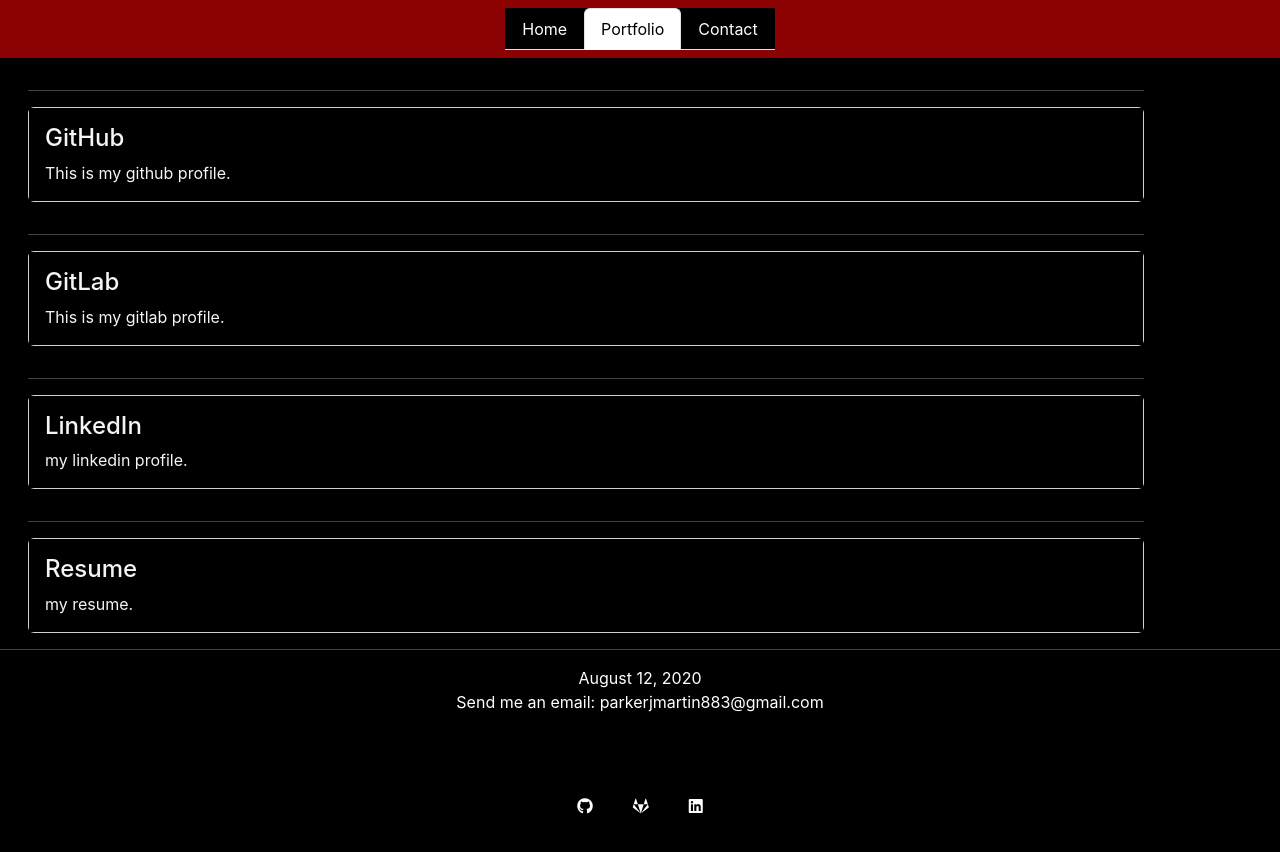
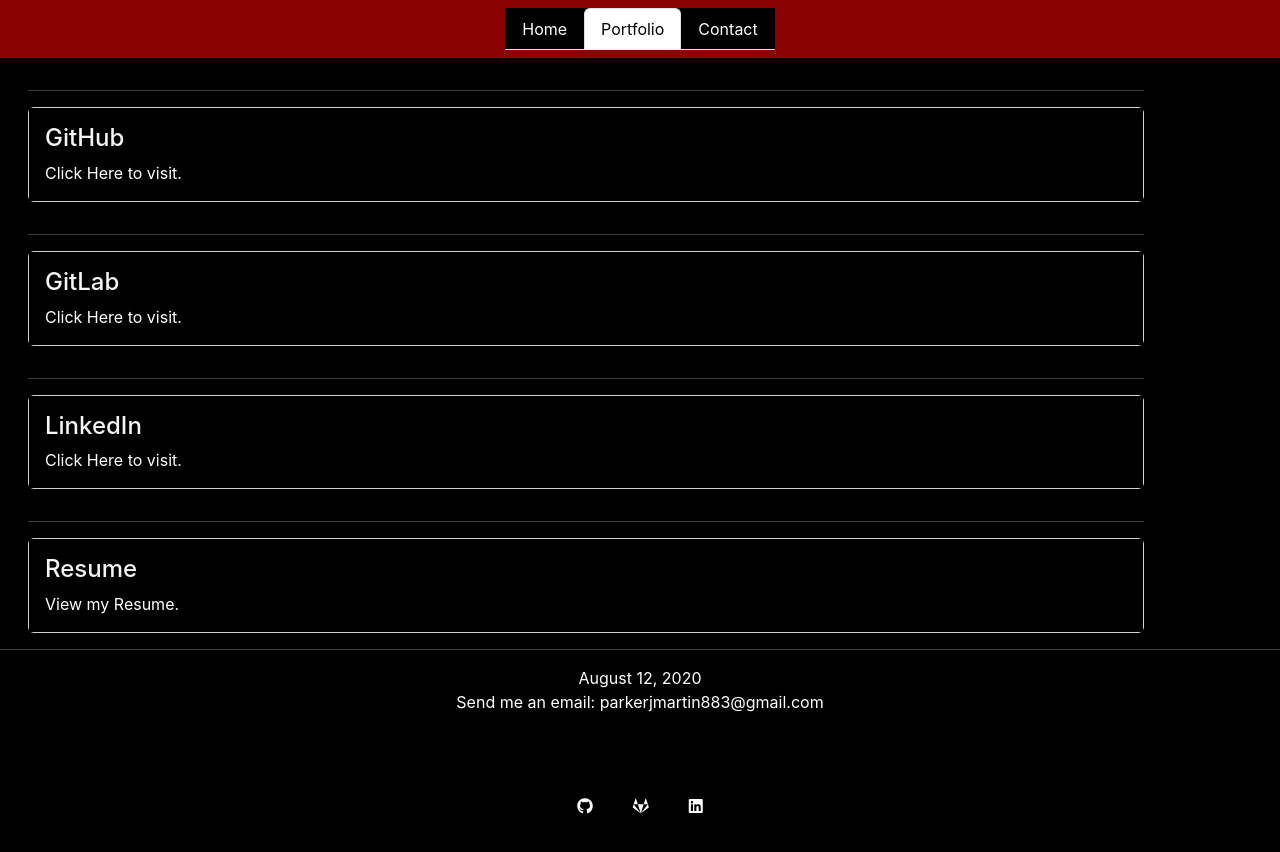
Before and after one commit to pmarti9/react_portfolio, a React (Create React App) app: page /Portfolio in a window 1280 px wide. Shown: the top 852 px of the page. Built offline with nearby package versions, Linux system fonts and the light colour scheme.

Commit message:
modifying links

```diff
--- a/src/components/pages/portfolio/Portfolio.jsx
+++ b/src/components/pages/portfolio/Portfolio.jsx
@@ -6,18 +6,20 @@
     const workInfo = [
         {
             name: "GitHub",
-            description: "This is my github profile"
+          description: <a href="https://github.com/pmarti9">Click Here to visit</a>
         },
         {
             name: "GitLab",
-            description: "This is my gitlab profile"
+          description: <a href="https://gitlab.com/pmarti9">Click Here to visit</a>
         },
         {
             name: "LinkedIn",
-            description: "my linkedin profile"},
+          description: <a href="https://www.linkedin.com/in/parker-martin-a5361147/">Click Here to visit</a>
+        },
+
         {
             name: "Resume",
-            description: "my resume"
+            description: <a href={resume}> View my Resume</a>
         }
     ];
 
```
